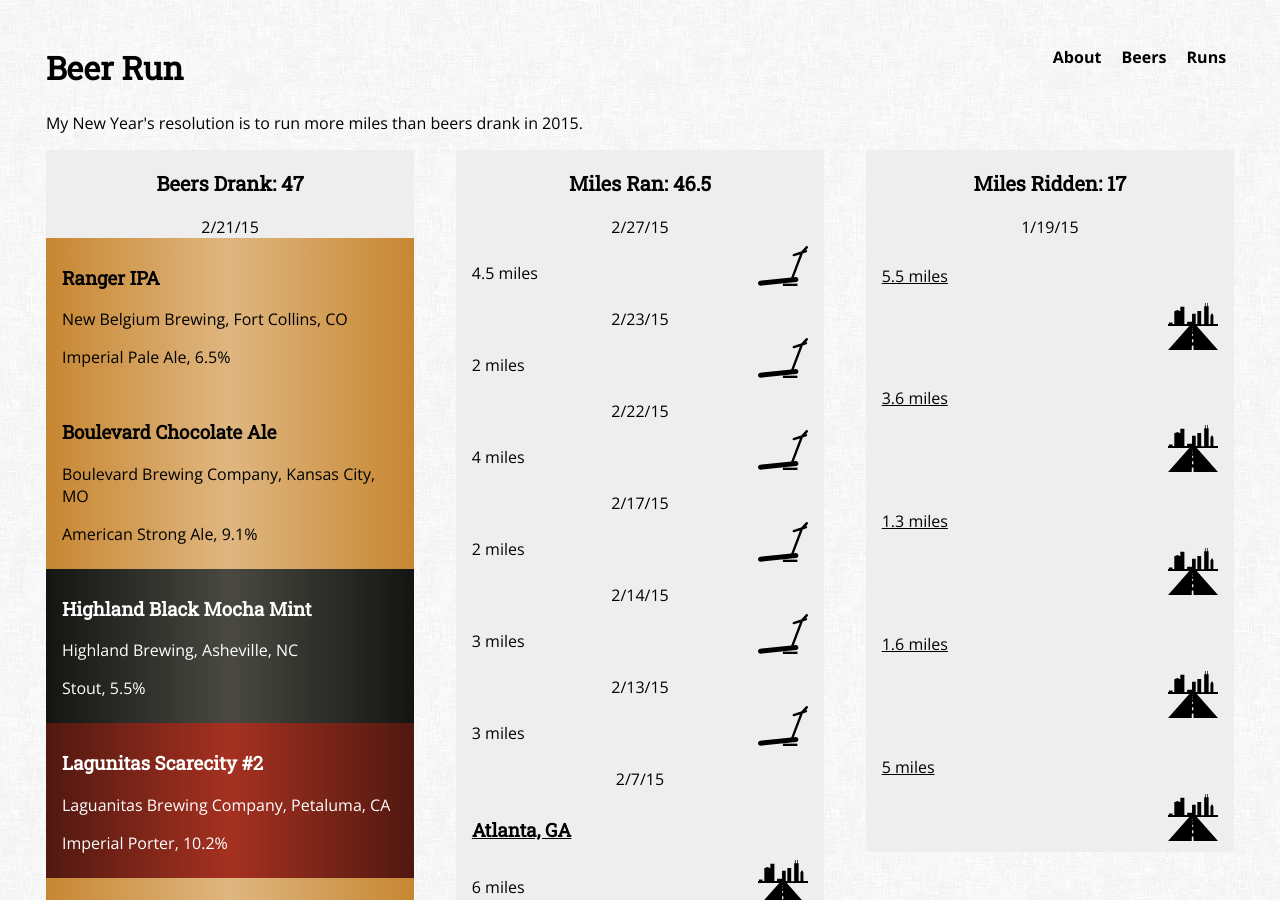
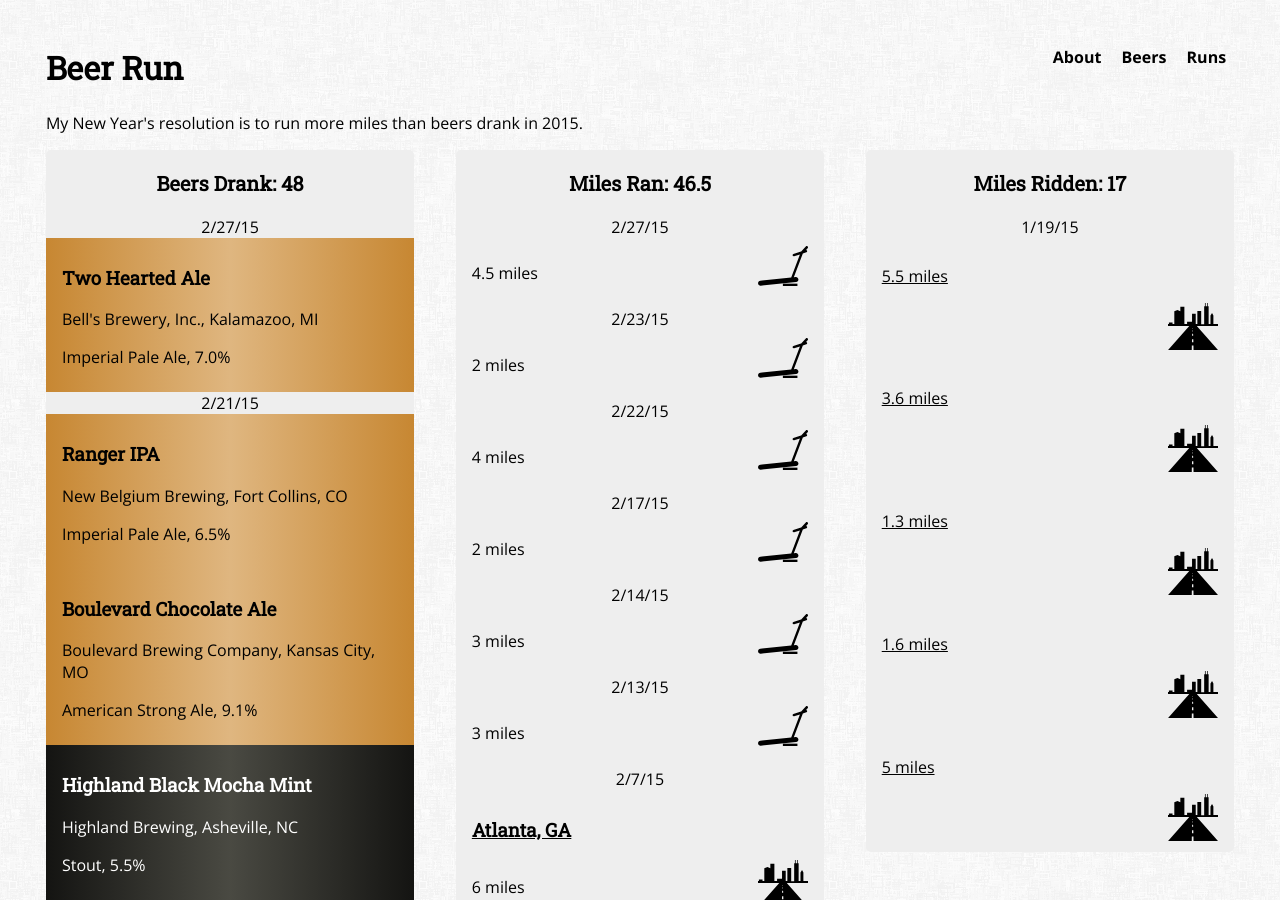
Before and after one commit to rhewitt22/beer-run, a Jekyll site: the page built from index.html, in a window 1280 px wide and 900 px high. Built offline with Jekyll 4.4.1, drawn with Linux system fonts in a browser that asks for light colours; nearby versions of some CDN libraries.

Commit message:
Updated beer.yml

```diff
--- a/_data/beer.yml
+++ b/_data/beer.yml
@@ -1,3 +1,6 @@
+- date: 2/27/15
+  name: Two Hearted Ale
+
 - date: 2/21/15
   name: Ranger IPA
 
```
